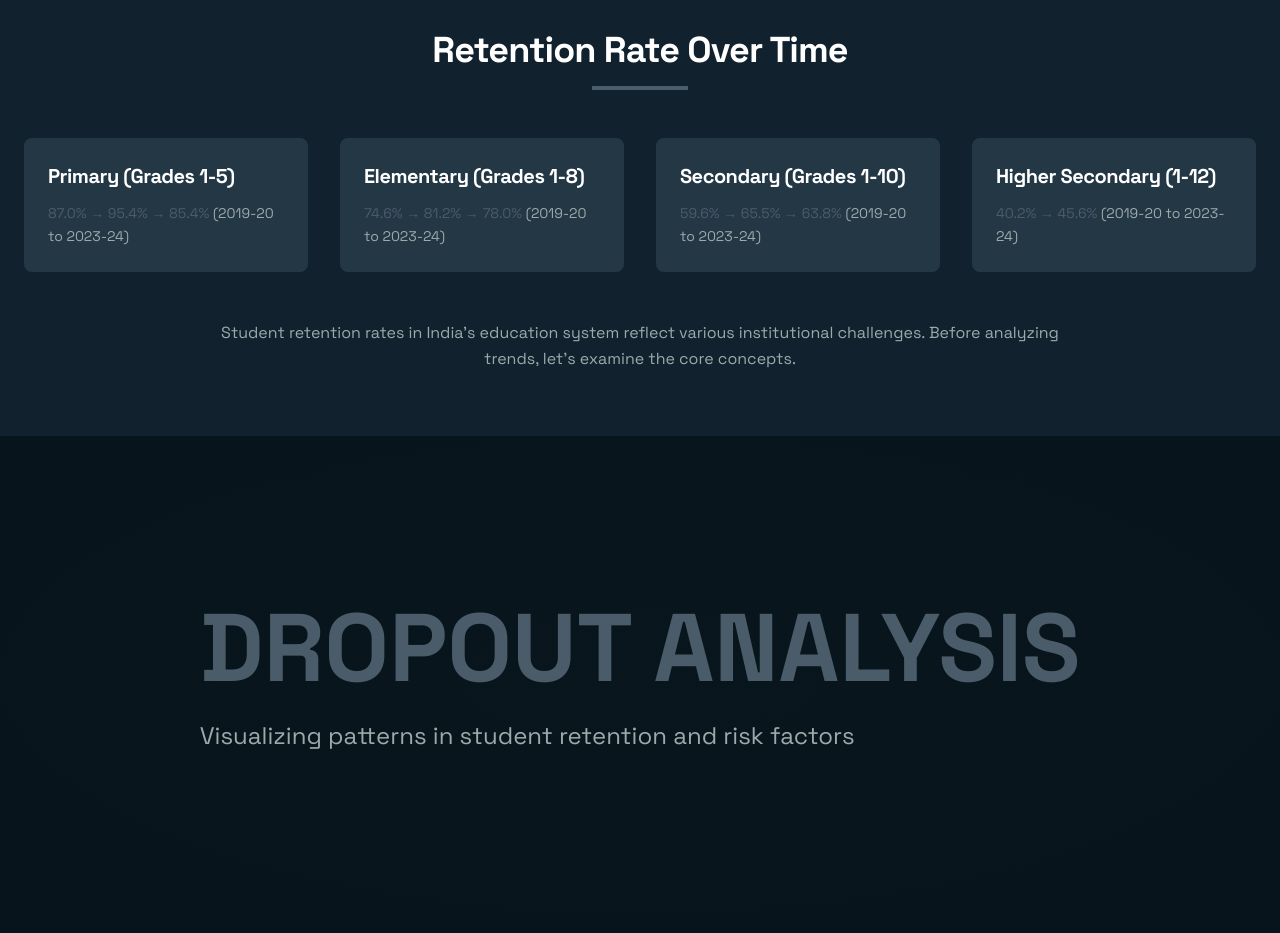
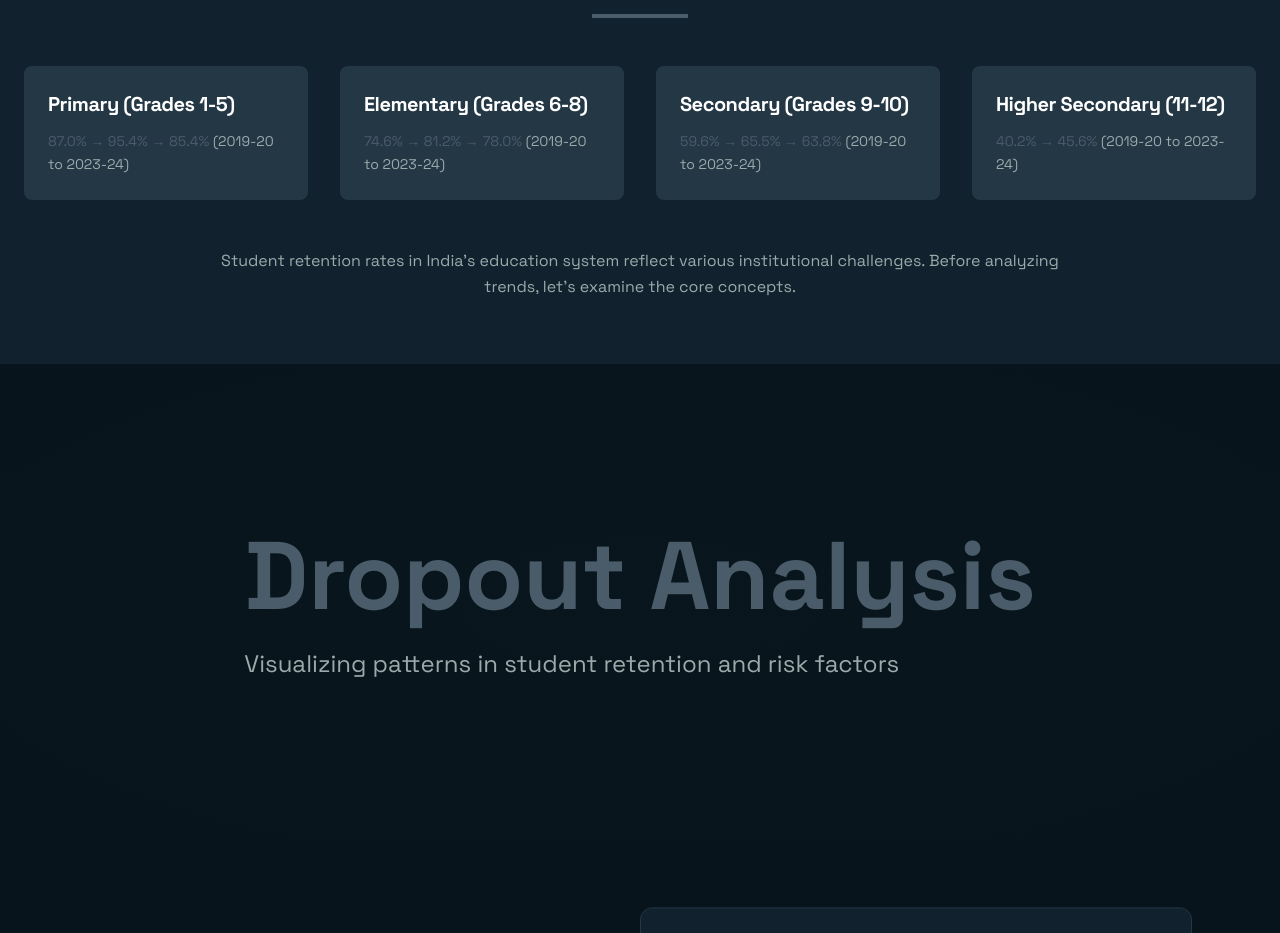
Before and after one commit to Yukta233/Student-Dropout-Analysis-, a PHP site: page / in a window 1280 px wide. Shown: the part 538-1471 px from the top of the page. Run offline with PHP 8.4, Linux system fonts and the light colour scheme; data that the repository does not hold is empty; some libraries are stand-ins or nearby versions.

Commit message:
Update index.php

```diff
--- a/index.php
+++ b/index.php
@@ -67,7 +67,7 @@ try {
     </script>
     <style>
         .hero-bg {
-            background-image: linear-gradient(rgba(8, 20, 27, 0.8), rgba(8, 20, 27, 0.8)),
+            background-image: linear-gradient(rgba(18, 38, 49, 0.8), rgba(8, 20, 27, 0.8)),
                               url('https://images.unsplash.com/flagged/photo-1574097656146-0b43b7660cb6?q=80&w=2070&auto=format&fit=crop&ixlib=rb-4.0.3&ixid=M3wxMjA3fDB8MHxwaG90by1wYWdlfHx8fGVufDB8fHx8fA%3D%3D');
             background-size: cover;
             background-position: center;
@@ -83,31 +83,98 @@ try {
 </head>
 <body class="bg-lighter font-sans bg-primary text-lighter font-space">
     <!-- Navigation Bar -->
-    <nav class="bg-primary text-white shadow-lg">
+    <nav class="bg-primary text-white shadow-lg fixed top-0 left-0 w-full z-50">
     <div class="container mx-auto px-6 py-4">
         <div class="flex items-center justify-between">
+            <!-- Logo Section -->
             <div class="flex items-center">
                 <i class="fas fa-graduation-cap text-2xl text-accent mr-2"></i>
-                    <span class="font-semibold text-xl tracking-tight">DROPOUT ANALYSIS</span>
+                <span class="font-semibold text-xl tracking-tight">DropTrace</span>
             </div>
-                <div class="hidden md:flex items-center space-x-8">
+
+            <!-- Navigation Links and Buttons -->
+            <div class="flex items-center space-x-6">
                 <a href="index.php" class="text-light hover:text-white font-medium">Home</a>
                 <a href="analysis.php" class="text-light hover:text-white font-medium">Analysis</a>
                 <a href="intervensions.php" class="text-light hover:text-white font-medium">Interventions</a>
                 <a href="aboutus.php" class="text-light hover:text-white font-medium">About Us</a>
                 <?php if (isset($_SESSION['user_id'])): ?>
-                    <a href="logout.php" class="text-light hover:text-white">Logout</a>
+                    <a href="logout.php" class="text-light hover:text-white font-medium">Logout</a>
                 <?php else: ?>
                     <a href="login.php" class="bg-accent hover:bg-tertiary text-white px-4 py-2 rounded">Login</a>
                 <?php endif; ?>
+                <!-- Dark Mode Toggle Button -->
+                <button id="theme-toggle" class="text-white focus:outline-none">
+                    <i id="theme-icon" class="fas fa-sun"></i>
+                </button>
             </div>
-                <button class="md:hidden text-white focus:outline-none">
-                    <i class="fas fa-bars"></i>
-                </button>
         </div>
     </div>
 </nav>
 
+<script>
+    // Theme toggle logic
+    const themeToggle = document.getElementById('theme-toggle');
+    const themeIcon = document.getElementById('theme-icon');
+    const body = document.body;
+
+    // Check for saved theme in localStorage
+    const savedTheme = localStorage.getItem('theme');
+    if (savedTheme) {
+        body.classList.add(savedTheme);
+        themeIcon.className = savedTheme === 'dark-mode' ? 'fas fa-moon' : 'fas fa-sun';
+    }
+
+    themeToggle.addEventListener('click', () => {
+        if (body.classList.contains('dark-mode')) {
+            body.classList.remove('dark-mode');
+            localStorage.setItem('theme', 'light-mode');
+            themeIcon.className = 'fas fa-sun';
+        } else {
+            body.classList.add('dark-mode');
+            localStorage.setItem('theme', 'dark-mode');
+            themeIcon.className = 'fas fa-moon';
+        }
+    });
+</script>
+
+<style>
+    /* Light Mode (Default) */
+    body {
+        background-color: #f9fafb;
+        color: #1a202c;
+    }
+
+    /* Dark Mode */
+    body.dark-mode {
+        background-color: #1a202c;
+        color: #f9fafb;
+    }
+
+    body.dark-mode .bg-primary {
+        background-color: #2d3748;
+    }
+
+    body.dark-mode .bg-secondary {
+        background-color: #4a5568;
+    }
+
+    body.dark-mode .bg-tertiary {
+        background-color: #2d3748;
+    }
+
+    body.dark-mode .text-light {
+        color: #e2e8f0;
+    }
+
+    body.dark-mode .text-lighter {
+        color: #cbd5e0;
+    }
+
+    body.dark-mode a:hover {
+        color: #63b3ed;
+    }
+</style>
     <!-- Hero Section -->
     <section class="hero-bg text-white py-24">
         <div class="container mx-auto px-6 text-center">
@@ -115,7 +182,7 @@ try {
             <p class="text-xl md:text-2xl mb-8 max-w-3xl mx-auto text-light leading-relaxed">
                 "Dropouts aren't numbers; they're stories unwritten, talents untapped, and hopes unfulfilled."
             </p>
-            <a href="#analysis" class="bg-accent hover:bg-tertiary text-white font-bold py-3 px-8 rounded-lg inline-block transition duration-300 tracking-wide">
+            <a href="analysis.php" class="bg-accent hover:bg-tertiary text-white font-bold py-3 px-8 rounded-lg inline-block transition duration-300 tracking-wide">
                 EXPLORE DATA
             </a>
         </div>
@@ -136,19 +203,19 @@ try {
                     </p>
                 </div>
                 <div class="stat-card bg-tertiary p-6 rounded-lg">
-                    <h3 class="text-xl font-bold mb-3 tracking-tight">Elementary (Grades 1-8)</h3>
+                    <h3 class="text-xl font-bold mb-3 tracking-tight">Elementary (Grades 6-8)</h3>
                     <p class="text-light text-sm leading-relaxed">
                         <span class="text-accent">74.6% → 81.2% → 78.0%</span> (2019-20 to 2023-24)
                     </p>
                 </div>
                 <div class="stat-card bg-tertiary p-6 rounded-lg">
-                    <h3 class="text-xl font-bold mb-3 tracking-tight">Secondary (Grades 1-10)</h3>
+                    <h3 class="text-xl font-bold mb-3 tracking-tight">Secondary (Grades 9-10)</h3>
                     <p class="text-light text-sm leading-relaxed">
                         <span class="text-accent">59.6% → 65.5% → 63.8%</span> (2019-20 to 2023-24)
                     </p>
                 </div>
                 <div class="stat-card bg-tertiary p-6 rounded-lg">
-                    <h3 class="text-xl font-bold mb-3 tracking-tight">Higher Secondary (1-12)</h3>
+                    <h3 class="text-xl font-bold mb-3 tracking-tight">Higher Secondary (11-12)</h3>
                     <p class="text-light text-sm leading-relaxed">
                         <span class="text-accent">40.2% → 45.6%</span> (2019-20 to 2023-24)
                     </p>
@@ -165,7 +232,7 @@ try {
     <div class="relative overflow-hidden min-h-[60vh] flex items-center">
         <div class="absolute inset-0 bg-[radial-gradient(ellipse_at_center,_var(--tw-gradient-stops))] from-accent/10 to-transparent opacity-20"></div>
         <div class="max-w-6xl mx-auto px-6 relative z-10">
-            <h1 class="text-6xl md:text-8xl font-bold mb-6 text-accent">DROPOUT ANALYSIS</h1>
+            <h1 class="text-6xl md:text-8xl font-bold mb-6 text-accent">Dropout Analysis</h1>
             <p class="text-xl md:text-2xl text-light max-w-2xl">
                 Visualizing patterns in student retention and risk factors
             </p>
@@ -235,7 +302,7 @@ try {
         <div class="container mx-auto px-6">
             <div class="grid grid-cols-1 md:grid-cols-4 gap-8">
                 <div>
-                    <h3 class="text-lg font-semibold mb-4 tracking-tight">DROPOUT ANALYSIS</h3>
+                    <h3 class="text-lg font-semibold mb-4 tracking-tight">DropTrace</h3>
                     <p class="text-light leading-relaxed">
                         Identifying and supporting at-risk students through data analysis.
                     </p>
@@ -244,18 +311,18 @@ try {
                     <h3 class="text-lg font-semibold mb-4 tracking-tight">Quick Links</h3>
                     <ul class="space-y-2">
                         <li><a href="#" class="text-light hover:text-white font-medium">Home</a></li>
-                        <li><a href="#" class="text-light hover:text-white font-medium">Analysis</a></li>
-                        <li><a href="#" class="text-light hover:text-white font-medium">Interventions</a></li>
-                        <li><a href="#" class="text-light hover:text-white font-medium">About Us</a></li>
+                        <li><a href="analysis.php" class="text-light hover:text-white font-medium">Analysis</a></li>
+                        <li><a href="intervensions.php" class="text-light hover:text-white font-medium">Interventions</a></li>
+                        <li><a href="aboutus.php" class="text-light hover:text-white font-medium">About Us</a></li>
                     </ul>
                 </div>
                 <div>
                     <h3 class="text-lg font-semibold mb-4 tracking-tight">Resources</h3>
                     <ul class="space-y-2">
-                        <li><a href="#" class="text-light hover:text-white font-medium">Research Papers</a></li>
-                        <li><a href="#" class="text-light hover:text-white font-medium">Kaggle</a></li>
-                        <li><a href="#" class="text-light hover:text-white font-medium">Webinars</a></li>
-                        <li><a href="#" class="text-light hover:text-white font-medium">FAQ</a></li>
+                        <li><a href="https://github.com/saiteja2108/DROPOUT-ANALYSIS" class="text-light hover:text-white font-medium" target="_blank">Git Hub</a></li>
+                        <li><a href="https://www.kaggle.com/code/jeevabharathis/student-dropout-analysis-for-school-education" target="_blank" class="text-light hover:text-white font-medium">Kaggle</a></li>
+                        <li><a href="https://www.data.gov.in/keywords/Dropout" class="text-light hover:text-white font-medium" target="_blank">Government Website</a></li>
+                        <li><a href="faq.php" class="text-light hover:text-white font-medium">FAQ</a></li>
                     </ul>
                 </div>
                 <div>
@@ -263,15 +330,16 @@ try {
                     <ul class="space-y-2 text-light">
                         <li class="flex items-start">
                             <i class="fas fa-envelope mt-1 mr-2"></i>
-                            <span>info@dropoutanalysis.edu</span>
+                            <a href="https://mail.google.com/mail/?view=cm&fs=1&to=dropoutanalysisofficial@gmail.com    " target="_blank" class="text-light hover:text-white">dropoutanalysisofficial@gmail.com</a>
                         </li>
                         <li class="flex items-start">
                             <i class="fas fa-phone-alt mt-1 mr-2"></i>
-                            <span>+91 7836900000</span>
+                            <a href="tel:+917836912212" class="text-light hover:text-white">+91 7836912212</a>
                         </li>
                         <li class="flex items-start">
                             <i class="fas fa-map-marker-alt mt-1 mr-2"></i>
-                            <span>Lovely Professional University<br>Phagwara, Punjab</span>
+                            <a href="https://maps.app.goo.gl/WryHGeufZnG1VmNr8" target="_blank">Lovely Professional University<br>Phagwara, Punjab</a>
+
                         </li>
                     </ul>
                 </div>
```
Lines whose indentation alone changed are shown as unchanged.
